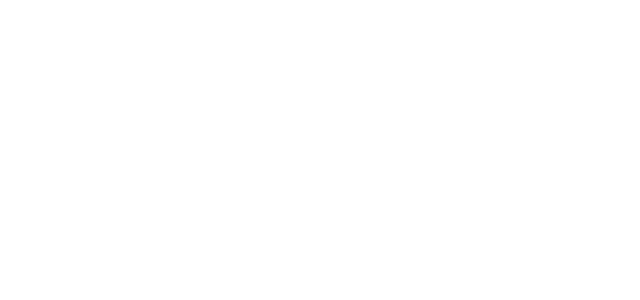
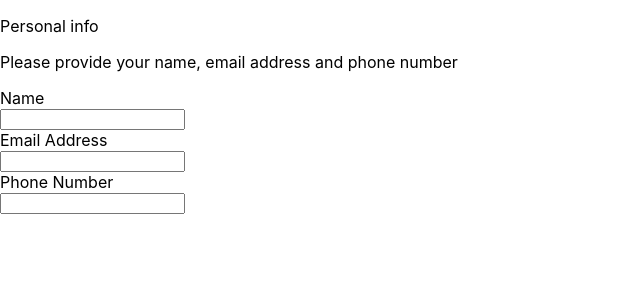
Before and after one commit to steven-mpawulo/multi-step-form, a React (Create React App) app: page / in a window 1280 px wide. Shown: the top 300 px of the page, without its empty margins (0-640 px from the left). Built offline with nearby package versions, Linux system fonts and the light colour scheme.

Commit message:
writes html for personal info

```diff
--- a/src/App.js
+++ b/src/App.js
@@ -1,9 +1,9 @@
-import PersonalInfo from "./components/PersonalInfo";
+import Wrapper from "./components/Wrapper";
 
 function App() {
   return (
     <div className="major-container">
-      <PersonalInfo/>
+      <Wrapper/>
     </div>
   );
 }
--- a/src/components/PersonalInfo.js
+++ b/src/components/PersonalInfo.js
@@ -1,16 +1,26 @@
 import React from 'react'
 
 const PersonalInfo = () => {
-  return (
-    <main>
+    return (
         <section>
-            <div className="main-container">
-                <div className="left-container"></div>
-                <div className="right-container"></div>
+            <div className="personal-info-container">
+                <p>Personal info</p>
+                <p>Please provide your name, email address and phone number</p>
+                <div className="name">
+                    <label htmlFor="name">Name</label> <br />
+                    <input type="text" name='name' id='name' />
+                </div>
+                <div className="email">
+                    <label htmlFor="email">Email Address</label> <br />
+                    <input type="email" name="email" id="email" />
+                </div>
+                <div className="phone-number">
+                    <label htmlFor="phone-number">Phone Number</label> <br />
+                    <input type="tel" name="phone-number" id="phone-number" />
+                </div>
             </div>
         </section>
-    </main>
-  )
+    )
 }
 
 export default PersonalInfo
--- a/src/components/Wrapper.js
+++ b/src/components/Wrapper.js
@@ -0,0 +1,18 @@
+import React from 'react'
+import PersonalInfo from './PersonalInfo'
+
+const Wrapper = () => {
+  return (
+    <main>
+        <div className="main-container">
+        <div className="left-container"></div>
+        <div className="right-container">
+            <PersonalInfo/>
+        </div>
+    </div>
+    </main>
+
+  )
+}
+
+export default Wrapper
```
